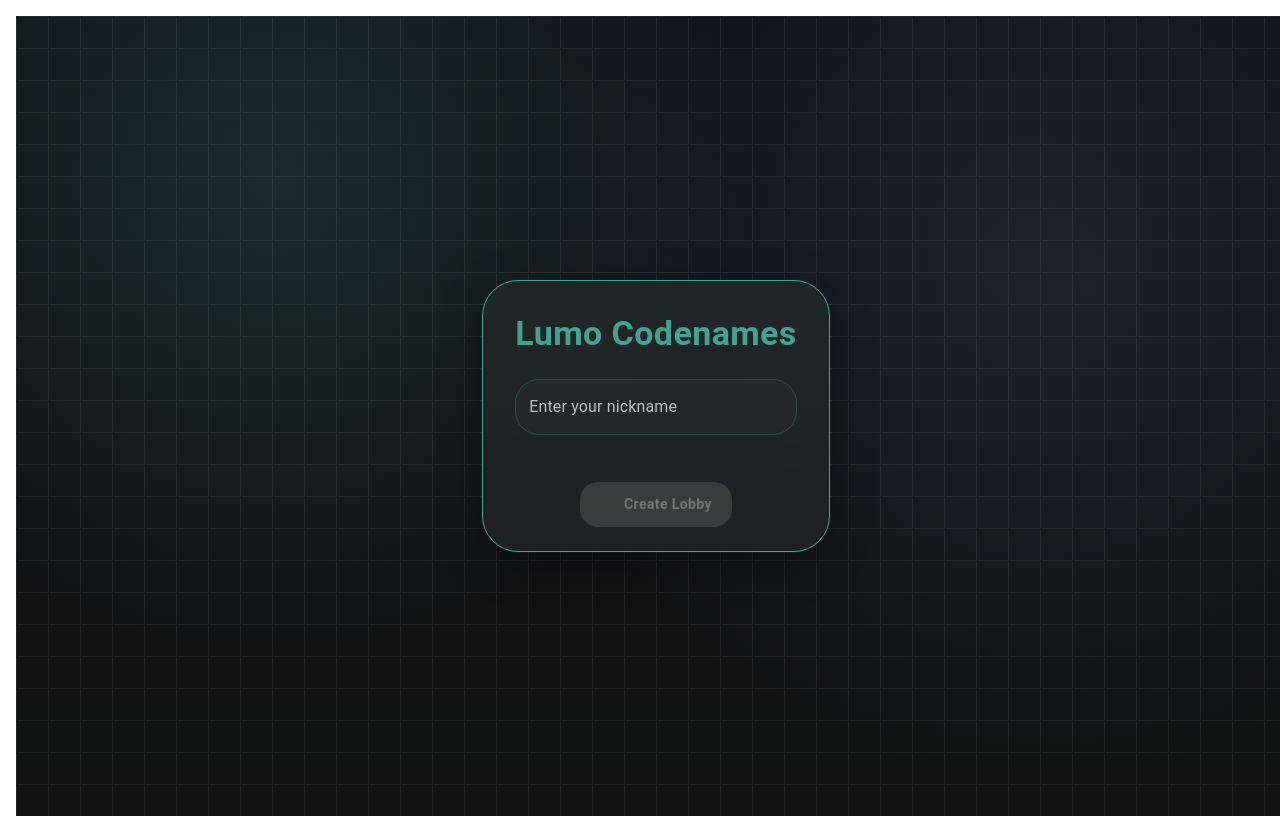
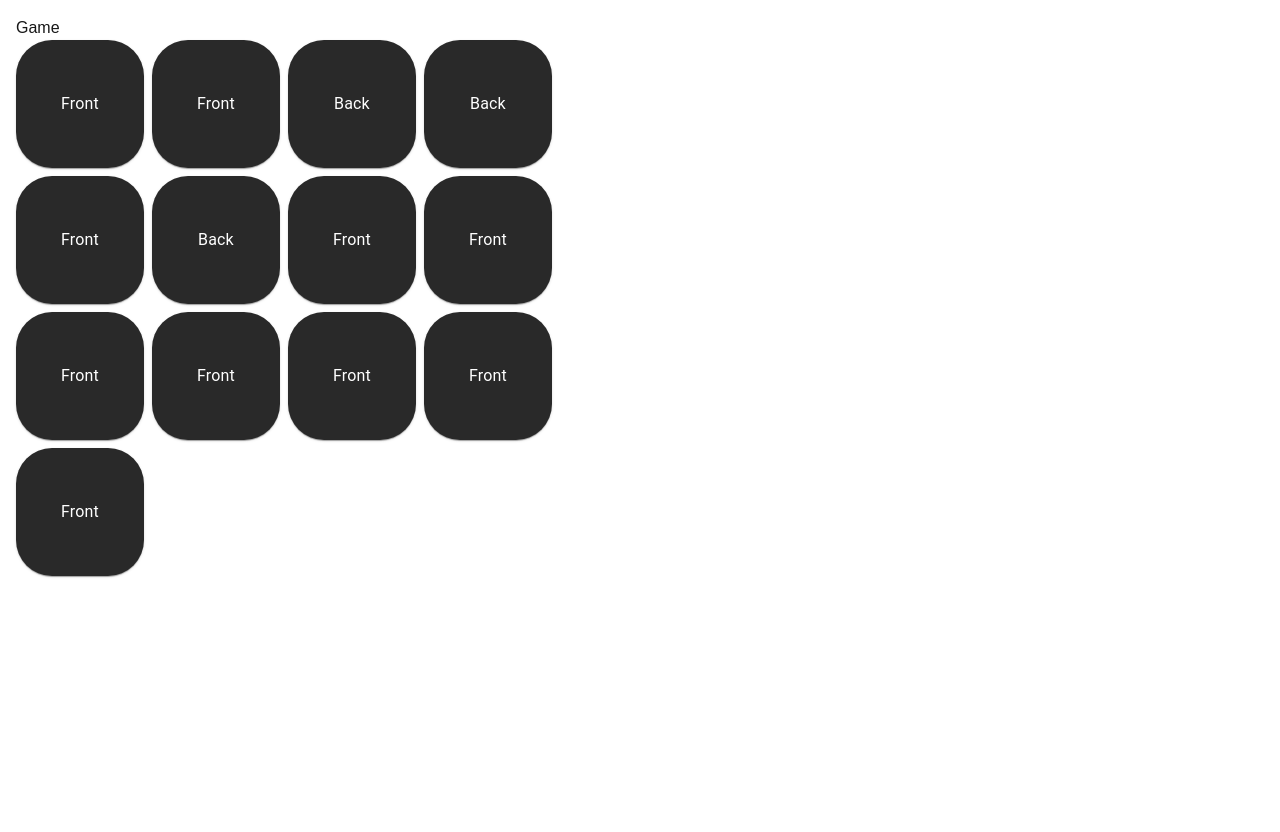
Before and after one commit to Momin2004/codenames, a React (Vite) app: page /dd in a window 1280 px wide. After the commit the page ends 800 px from the top, so only its background shows below. Built offline with nearby package versions, Linux system fonts and the light colour scheme; no server answers; some icons are missing.

Commit message:
added lobby and player objects
added lobby and player objects

```diff
--- a/convex/GameFunctions.ts
+++ b/convex/GameFunctions.ts
@@ -2,47 +2,28 @@ import { v } from "convex/values";
 import { query, mutation, action } from "./_generated/server";
 import { api } from "./_generated/api";
 
-export const getMostRecentActiveGame = query({
-  args: {},
-  handler: async (ctx) => {
-    const game = await ctx.db
-      .query("game")
-      .filter((q) => q.eq(q.field("active"), true))
-      .order("desc")
-      .first();
-
-    return {
-      viewer: (await ctx.auth.getUserIdentity())?.name ?? null,
-      game: game ?? null,
-    };
-  },
-});
-
 export const createLobby = mutation({
   args: {
-    username: v.string(),
+    admin: v.id("player"),
   },
 
   handler: async(ctx, args) => {
     const lobby = {
-      players: [{
-        name: args.username,
-        team: BigInt(0),
-        task: BigInt(0),
-        organizer: true
-      }],
+      players: [args.admin],
       currentGame: null,
       currentDeck: null,
     }
     const lobbyid = await ctx.db.insert("lobby", lobby);
 
-    return { lobbyid }
+    await ctx.db.patch(args.admin, { organizer: true,  currentLobby: lobbyid});
+
+    return { lobbyid: lobbyid }
   }
 })
 
 export const addPlayer = mutation({
   args: {
-    username: v.string(),
+    player: v.id("player"),
     lobbyId: v.id("lobby"),
   },
 
@@ -50,15 +31,8 @@ export const addPlayer = mutation({
     const lobby = await ctx.db.get(args.lobbyId);
     if (!lobby) throw new Error("Lobby not found");
 
-    const player = {
-      name: args.username,
-      team: 0n,
-      task: 0n,
-      organizer: false,
-    };
-
     await ctx.db.patch(args.lobbyId, {
-      players: [...(lobby.players ?? []), player],
+      players: [...(lobby.players ?? []), args.player],
     });
 
     return { lobbyId: args.lobbyId };
@@ -67,7 +41,7 @@ export const addPlayer = mutation({
 
 export const removePlayer = mutation({
   args: {
-    username: v.string(),
+    player: v.id("player"),
     lobbyId: v.id("lobby"),
   },
 
@@ -76,12 +50,31 @@ export const removePlayer = mutation({
     if (!lobby) throw new Error("Lobby not found");
 
     await ctx.db.patch(args.lobbyId, {
-      players: (lobby.players ?? []).filter((p) => p.name !== args.username),
+      players: (lobby.players ?? []).filter((p) => p !== args.player),
     });
 
     return { lobbyId: args.lobbyId };
   },
 });
+
+export const createPlayer = mutation({
+  args: {
+    username: v.string(),
+  },
+
+  handler: async (ctx, args) => {
+    const player = {
+      name: args.username,
+      team: 0n,
+      task: 0n,
+      organizer: false,
+      currentLobby: null,
+    };
+
+    const playerId = await ctx.db.insert("player", player);
+    return { playerId: playerId };
+  },
+})
 
 export const getLobbyById = query({
   args: {
@@ -89,26 +82,41 @@ export const getLobbyById = query({
   },
 
   handler: async (ctx, args) => {
-    const lobby = await ctx.db.get(args.lobbyId);
+    const lobbyId = args.lobbyId;
+    if (!lobbyId) throw new Error("Lobby not found");
 
-    return lobby;
+    const lobby = await ctx.db.get(lobbyId);
+
+    return { lobby: lobby};
   },
 });
 
-export const createGame = mutation({
+export const selectDeck = mutation({
   args: {
     deckId: v.id("deck"),
-    player: v.array(
-      v.object({
-        name: v.string(),
-        team: v.int64(),
-        task: v.int64(),
-      })
-    ),
+    lobbyId: v.id("lobby")
   },
 
   handler: async (ctx, args) => {
-    const deck = await ctx.db.get(args.deckId);
+
+    await ctx.db.patch(args.lobbyId, { currentDeck:  args.deckId});
+
+    return {succes: true}
+  }
+
+})
+
+export const createGame = mutation({
+  args: {
+      lobbyId: v.id("lobby")
+  },
+
+  handler: async (ctx, args) => {
+    const lobby = await ctx.db.get(args.lobbyId);
+    if (!lobby) throw new Error("Lobby not found");
+
+    if (!lobby.currentDeck) throw new Error("no deck found");
+    const deck = await ctx.db.get(lobby.currentDeck)
     if (!deck) throw new Error("Deck not found");
 
     if (deck.words.length < 25) {
@@ -121,13 +129,16 @@ export const createGame = mutation({
     const game = {
       active: true,
       turns: [],
-      players: args.player,
+      players: lobby.players,
       board,
     };
 
     const gameId = await ctx.db.insert("game", game);
 
-    return { gameId };
+    await ctx.db.patch(args.lobbyId, { currentGame:  gameId});
+
+
+    return { gameId: gameId };
   },
 });
 
--- a/convex/schema.ts
+++ b/convex/schema.ts
@@ -26,13 +26,16 @@ export default defineSchema({
           team: v.int64(),
         })
       ),
-      players: v.array(
-        v.object({
-          name: v.string(),
-          team: v.int64(),
-          task: v.int64(),
-        })
-      ),
+      players: v.array(v.id("player")),
+    })
+  ),
+  player: defineTable(
+    v.object({
+      name: v.string(),
+      team: v.int64(),
+      task: v.int64(),
+      organizer: v.boolean(),
+      currentLobby: v.union(v.id("lobby"), v.null()),
     })
   ),
   deck: defineTable(
@@ -43,14 +46,7 @@ export default defineSchema({
   ),
   lobby: defineTable(
     v.object({
-      players: v.array(
-        v.object({
-          name: v.string(),
-          team: v.int64(),
-          task: v.int64(),
-          organizer: v.boolean(),
-        })
-      ),
+      players: v.array(v.id("player")),
       currentGame: v.union(v.id("game"), v.null()),
       currentDeck: v.union(v.id("deck"), v.null()),
     })
--- a/src/App.tsx
+++ b/src/App.tsx
@@ -8,8 +8,8 @@ export default function App() {
   return (
     <Routes>
       <Route path="/" element={<Layout />}>
-        <Route path="dd" element={<HomeOverview />} />
-        <Route path="" element={<GameOverview />} />
+        <Route path="" element={<HomeOverview />} />
+        <Route path="dd" element={<GameOverview />} />
       </Route>
     </Routes>
   );
--- a/vite.config.ts
+++ b/vite.config.ts
@@ -11,4 +11,7 @@ export default defineConfig({
       "@": path.resolve(__dirname, "./src"),
     },
   },
+  server: {
+    allowedHosts: ["59d7-5-132-38-27.ngrok-free.app"],
+  },
 });
```
